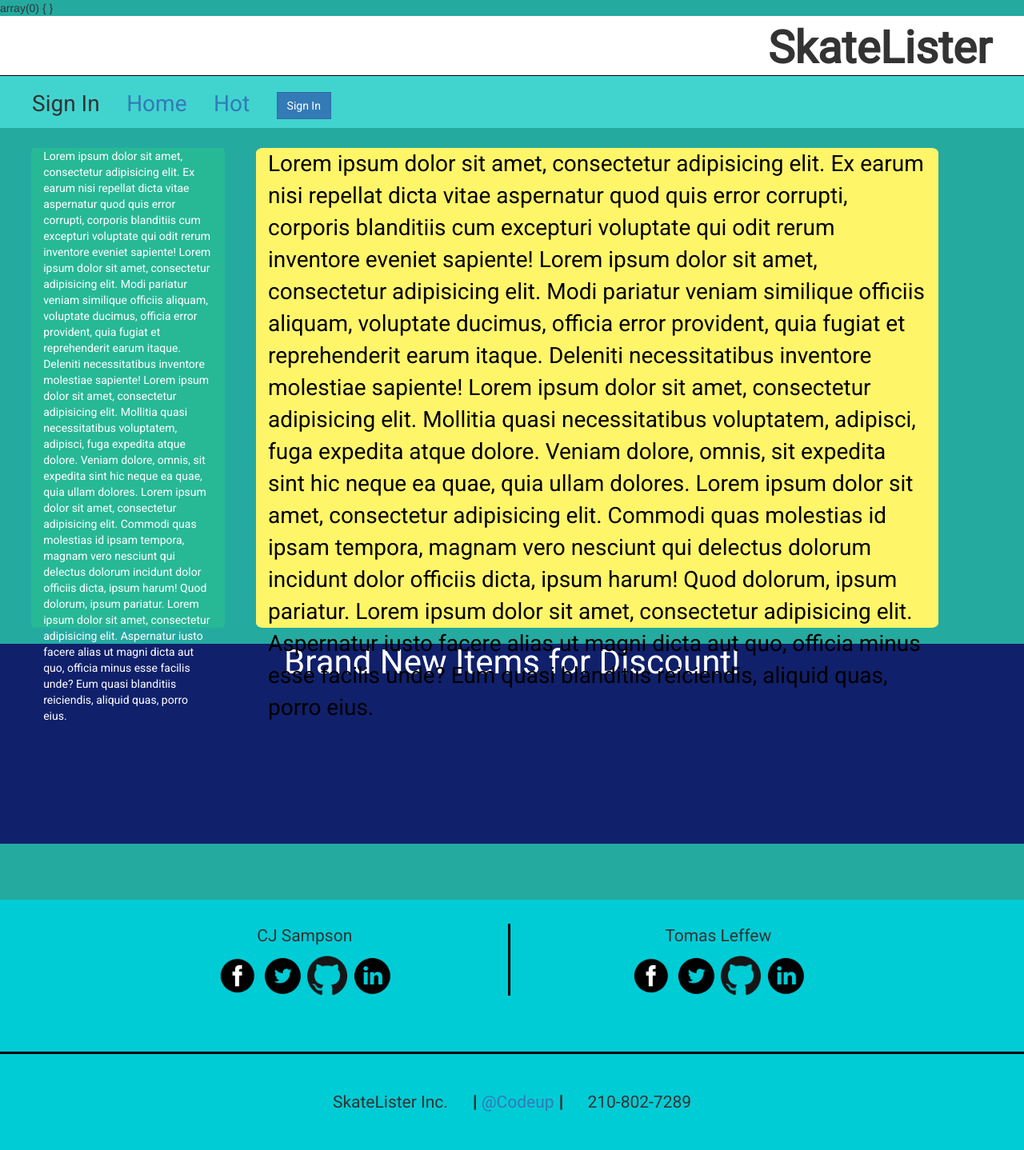
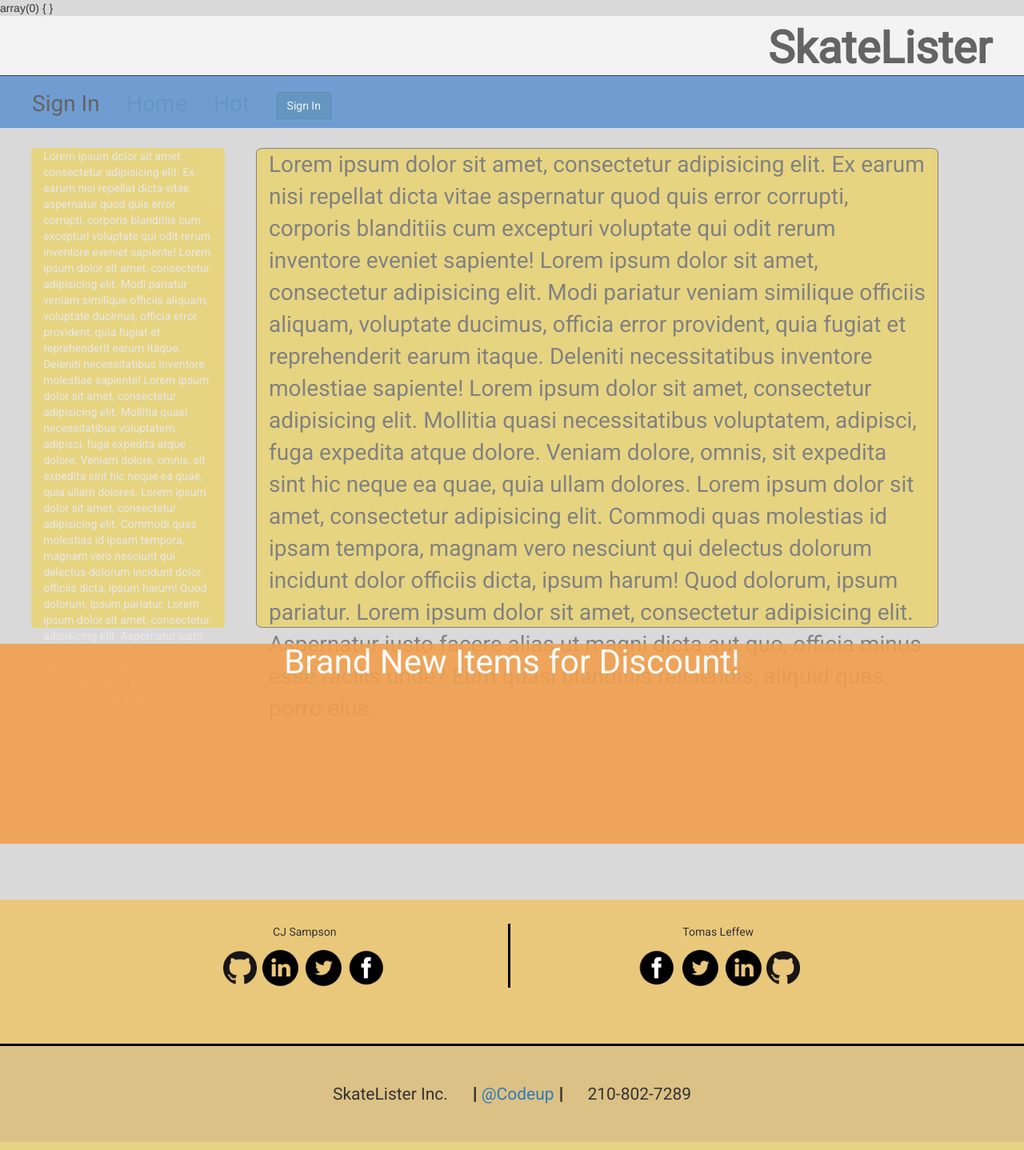
Before and after one commit to skatelister/skatelister.dev, a PHP site: page / in a window 1280 px wide. Shown: the whole page at 80% size. Run offline with PHP 8.4, Linux system fonts and the light colour scheme; data that the repository does not hold is empty; a stand-in replaces the project's code that opens the database connection; some libraries are stand-ins or nearby versions.

Commit message:
reworking the theme

```diff
--- a/public/css/main.css
+++ b/public/css/main.css
@@ -3,7 +3,7 @@ html{
 	font-face: Georgia, serif;
 }
 body{
-    background-color: #25aaa0;
+    background-color: #d9d9d9;
 }
 
 /* SkateLister Logo Letters */
@@ -11,6 +11,7 @@ nav {
 	height: auto;
 	box-sizing: border-box;
 }
+
 .logo {
 	font-family: 'Cabin', sans-serif;
 	background-color: white;
@@ -27,7 +28,8 @@ nav {
 }
 
 .nav {
-	background-color: #41d4cf;
+	background-color: #4484ce;
+	opacity: 0.7;
 }
 
 
@@ -49,7 +51,8 @@ nav {
 .sidebar {
 	box-sizing: border-box;
 	margin-top: 25px;
-	background-color: #27b896;
+	background-color: #fbce00;
+	opacity: 0.4;
 	height: 600px;
 	border-radius: 1%;
 	color: white;
@@ -62,7 +65,9 @@ nav {
 	box-sizing: border-box;
 	margin-top: 25px;
 	height: 600px;
-	background-color: #fff568;
+	background-color: #fbce00;
+	opacity: 0.4;
+	border: 1px solid black;
 	border-radius: 1%;
 }
 
@@ -76,7 +81,8 @@ nav {
 	color: white;
 	font-size: 3em;
 	text-align: center;
-	background-color: #10206b;
+	background-color: #f19f4d;
+	opacity: 0.9;
 	height: 250px;
 	margin-bottom: 50px;
 }
@@ -102,7 +108,7 @@ footer {
 	width: 100%;
 	height: auto;
 	display: block;
-	background-color: #00ccd6;
+	background-color: #e9c87b;
 	bottom: 0;
 	position: relative;
 }
@@ -115,17 +121,19 @@ footer {
 .cjFooter {
 	border-right: 3px solid black;
 	font-family: 'Muli', sans-serif;
-	font-size: 1.5em;
+	font-size: 1em;
 	width: 40%;
 	display: inline-block;
+	margin: 0 auto;
 }
 
 
 .tomasFooter {
 	font-family: 'Muli', sans-serif;
-	font-size: 1.5em;
+	font-size: 1em;
 	display: inline-block;
 	width: 40%;
+	margin: 0 auto;
 }
 
 .cjFooter > a > img {
@@ -136,6 +144,11 @@ footer {
 .tomasFooter > a > img {
 	height: 50px;
 	width: 50px;
+}
+
+#githubsocial {
+	height: 42px;
+	width: 42px;
 }
 
 /* Hover Image Invert States */
@@ -154,17 +167,23 @@ footer {
 	width: auto;
 }
 .address {
+	background-color: #dbc185;
 	border-top: 3px solid black;
 	font-size: 1.5em;
 	padding-top: 45px;
 	padding-bottom: 45px;
 }
 
+
+
 #sitename {
 	padding-right: 25px;
 }
 #codeupname {
 	text-decoration: none;
+}
+#codeupname:link {
+	color: black;
 }
 #codeupnumber {
 	padding-left: 25px;
--- a/views/partials/footer.php
+++ b/views/partials/footer.php
@@ -2,10 +2,10 @@
 		<div class="ourInfoDiv">
 			<div class="cjFooter">
 				<p>CJ Sampson</p>
+				<a target="_blank" href="https://github.com/cjsampson"><img src="/img/site_imgs/githubsocial.png" alt="facebook" class="hoverInvert" id="githubsocial"></a>
+				<a target="_blank" href="https://www.linkedin.com/in/christopher-sampson-3891b7b7"><img src="/img/site_imgs/linkedinsocial.png" alt="facebook" class="hoverInvert"></a>
+				<a target="_blank" href="https://https://twitter.com/CJSampsonite"><img src="/img/site_imgs/twittersocial.png" alt="twitter" class="hoverInvert"></a>
 				<a target="_blank" href="https://www.facebook.com/profile.php?id=100004468727927"><img src="/img/site_imgs/facebooksocial.png" alt="facebook" class="hoverInvert"></a>
-				<a target="_blank" href="https://https://twitter.com/CJSampsonite"><img src="/img/site_imgs/twittersocial.png" alt="twitter" class="hoverInvert"></a>
-				<a target="_blank" href="https://github.com/cjsampson"><img src="/img/site_imgs/githubsocial.png" alt="facebook" class="hoverInvert"></a>
-				<a target="_blank" href="https://www.linkedin.com/in/christopher-sampson-3891b7b7"><img src="/img/site_imgs/linkedinsocial.png" alt="facebook" class="hoverInvert"></a>
 			</div> <!-- .cjFooter -->
 
 
@@ -13,8 +13,8 @@
 				<p>Tomas Leffew</p>
 				<a target="_blank" href="https://www.facebook.com/tomas.leffew.9"><img src="/img/site_imgs/facebooksocial.png" alt="facebook" class="hoverInvert"></a>
 				<a target="_blank" href="https://twitter.com/Penthious/"><img src="/img/site_imgs/twittersocial.png" alt="twitter" class="hoverInvert"></a>
-				<a target="_blank" href="https://github.com/Penthious"><img src="/img/site_imgs/githubsocial.png" alt="facebook" class="hoverInvert"></a>
 				<a target="_blank" href="https://www.linkedin.com/in/tomas-leffew-431512b7"><img src="/img/site_imgs/linkedinsocial.png" alt="facebook" class="hoverInvert"></a>
+				<a target="_blank" href="https://github.com/Penthious"><img src="/img/site_imgs/githubsocial.png" alt="facebook" class="hoverInvert" id="githubsocial"></a>
 			</div>
 		</div> <!-- .ourInfoDiv -->
 
```
